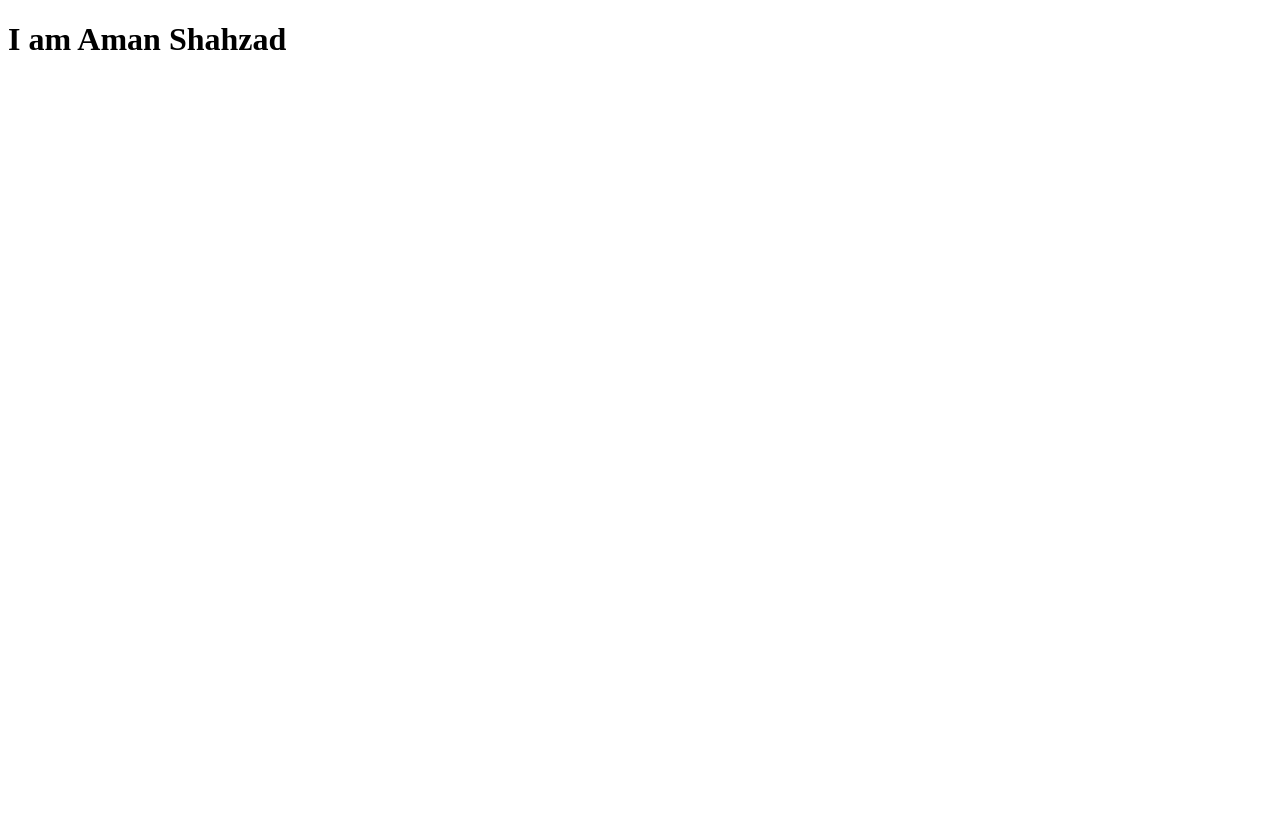
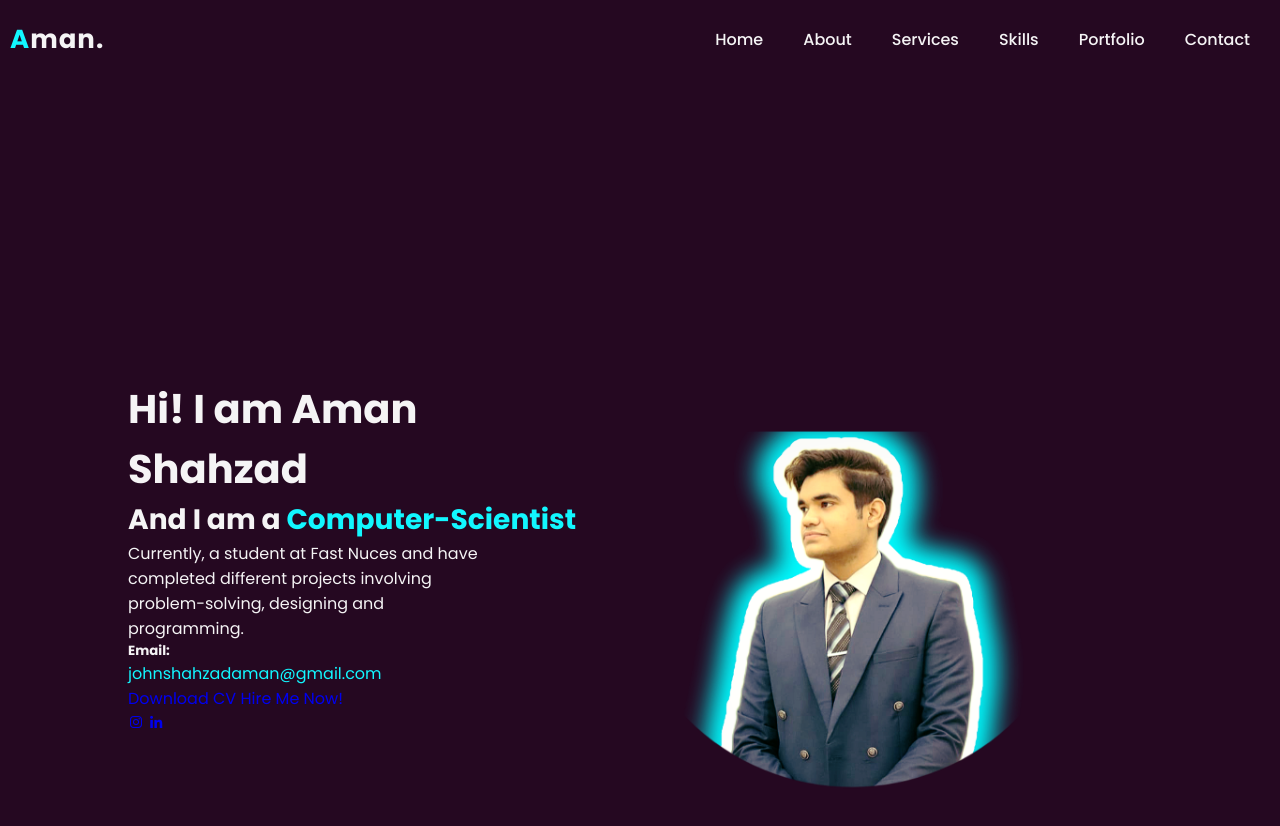
Before and after one commit to AmanShahzad1/Resume, a plain HTML site: page index.html in a window 1280 px wide. Before the commit the page ends 800 px from the top, so only its background shows below. Drawn offline with nearby package versions, Linux system fonts and the light colour scheme.

Commit message:
Homepage work

```diff
--- a/index.html
+++ b/index.html
@@ -3,9 +3,76 @@
 <head>
     <meta charset="UTF-8">
     <meta name="viewport" content="width=device-width, initial-scale=1.0">
+    <link rel="stylesheet" href="style.css">
+    <link href='https://unpkg.com/boxicons@2.1.4/css/boxicons.min.css' rel='stylesheet'>
+
     <title>Aman's Resume</title>
+
 </head>
 <body>
-    <h1>I am Aman Shahzad</h1>
+    <!--Site header-->
+    <header>
+        <div class="logo"><span>A</span>man.</div>
+        <ul class="navlist">
+            <li><a href="#home">Home</a></li>
+            <li><a href="#about">About</a></li>
+            <li><a href="#services">Services</a></li>
+            <li><a href="#skills">Skills</a></li>
+            <li><a href="#portfolio">Portfolio</a></li>
+            <li><a href="#contact">Contact</a></li>
+        </ul>
+
+        <div id="menu-icon" class="bx bx-menu"></div>
+
+    </header>
+
+    <!-- home section -->
+    <section id="home" class="home">
+        <div class="home-content">
+            <h1>Hi! I am Aman Shahzad</h1>
+            <div class="change-text">
+                <h3>And I am a </h3>
+                <h3>
+                    <span class="word">Computer-Scientist</span>
+                    <span class="word">Web Designer</span>
+                    <span class="word">Front-End Developer</span>
+                    <span class="word">Back-End Developer</span>
+                </h3>
+            </div>
+
+            <p>Currently, a student at Fast Nuces and have completed different projects involving problem-solving, designing and programming.</p>
+
+            <div class="info-box">
+                <div class="email-info">
+                    <h5>Email: </h5>
+                    <span>johnshahzadaman@gmail.com</span>
+                </div>
+            </div>
+
+            <div class="btn-box">
+                <a href="#" class="btn">Download CV</a>
+                <a href="#" class="btn">Hire Me Now!</a>
+            </div>
+
+            <div class="social-icons">
+                <a href="#"><i class='bx bxl-instagram'></i></a>
+                <a href="#"><i class='bx bxl-linkedin' ></i></a>
+            </div>
+        </div>
+
+        <div class="home-img">
+            <div class="img-box">
+                <img src="img01.png" alt="">
+            </div>
+        </div>
+
+    </section>
+
+
+
+
+
+
+    <script src="script.js"></script>
 </body>
 </html>
--- /dev/null
+++ b/script.js
@@ -0,0 +1,15 @@
+let words = document.querySelectorAll(".word");
+words.forEach((word)=>{
+    let letters = word.textContent.split("");
+    word.textContent = "";
+    letters.forEach((letter)=>{
+        let span = document.createElement("span");
+        span.textContent = letter;
+        span.className = "letter";
+        word.append(span);
+    });
+});
+
+let currentWordIndex = 0;
+let maxWordIndex = words.length - 1;
+words[currentWordIndex].style.opacity = "1";
--- /dev/null
+++ b/style.css
@@ -0,0 +1,137 @@
+@import url('https://fonts.googleapis.com/css2?family=Poppins:ital,wght@0,100;0,200;0,300;0,400;0,500;0,600;0,700;0,800;0,900;1,100;1,200;1,300;1,400;1,500;1,600;1,700;1,800;1,900&display=swap');
+
+
+*{
+    padding: 0;
+    margin: 0;
+    box-sizing: border-box;
+    list-style: none;
+    scroll-behavior: smooth;
+    text-decoration: none;
+}
+
+/* defining global css
+By using :root, you can set up variables that can be reused  */
+:root{
+    --text-color:#f5f4f5;
+    --hover-color:#12f7ff;
+    --bg-color:#250821;
+    --secon-bg-color:#292e33;
+    --big-font:2.5rem;
+    --norma-font:2rem;
+    --neon-box-shadow:0 0 .5rem #12f7ff;
+    --h2-font:3rem;
+    --font-neon-text-shadow:0 0 10 rgba(18,247,255,0.3),    /* creating a multi-layered text shadow effect, mimicking a neon glow. 0 0 10 rgba(18,247,255,0.3): This line sets a text shadow with no horizontal or vertical offset (0 0), a blur radius of 10, and a color defined as rgba(18,247,255,0.3) (a light blue with some transparency).*/
+    0 0 20 rgba(18,247,255,0.3),
+    0 0 30 rgba(18,247,255,0.3),
+    0 0 40 rgba(18,247,255,0.3),
+    0 0 70 rgba(18,247,255,0.3),
+    0 0 80 rgba(18,247,255,0.3),
+    0 0 100 rgba(18,247,255,0.3),
+    0 0 150 rgba(18,247,255,0.3),
+}
+
+body{
+    font-family: "Poppins", sans-serif;
+    background-color: var(--bg-color);
+    color: var(--text-color);
+}
+
+
+header{
+    display: flex;
+    align-items: center;
+    justify-content: space-between;
+    width: 100%;
+    padding: 20px 10px;
+}
+
+
+.logo{
+    font-size: 26px;
+    font-weight: 700;
+    letter-spacing: 1px;
+}
+
+span{
+    color: var(--hover-color);
+}
+
+.navlist{
+    display: flex;
+}
+
+.navlist a{
+    color: var(--text-color);
+    font-weight: 500;
+    padding: 10px 20px;
+}
+
+
+.navlist a:hover {
+    color: var(--hover-color); /* Sets the text color to the value of the --hover-color variable */
+    text-shadow:0 0 5px rgba(18,247,255,0.6),
+    0 0 15px rgba(18,247,255,0.6),
+    0 0 25px rgba(18,247,255,0.6),
+    0 0 40px rgba(18,247,255,0.6);
+}
+
+#menu-icon{
+    font-size: 1.8rem;
+    z-index: 10001;
+    cursor: pointer;
+    margin-left: 25px;
+    background: var(--hover-color);
+    border-radius: 3px;
+    color: var(--secon-bg-color);
+    display: none;
+}
+
+
+section{
+    padding: 25px 10%;
+}
+
+.home{
+    min-height: 100vh;
+    height: 100%;
+    width: 100%;
+    display: grid;
+    grid-template-columns: repeat(2,1fr);
+    align-items: center;
+    grid-gap:4em;
+}
+
+.home-content{
+    max-width: 600px;
+}
+
+.home-content h1{
+    font-size: var(--big-font);
+    font-weight: 700;
+}
+
+.change-text{
+   font-size: 1.5rem;
+   font-weight: 600;
+}
+
+.change-text h3{
+    display: inline-flex;
+    margin: 0;
+    vertical-align: top;
+}
+
+.change-text h3 .word{
+    position: absolute;
+    display: flex;
+    opacity:  0;
+}
+
+.img-box{
+    width: 600px;
+}
+.img-box img{
+    width:100%;
+    padding: 0%;
+}
```
Also changed, not shown: img01.png (added).
